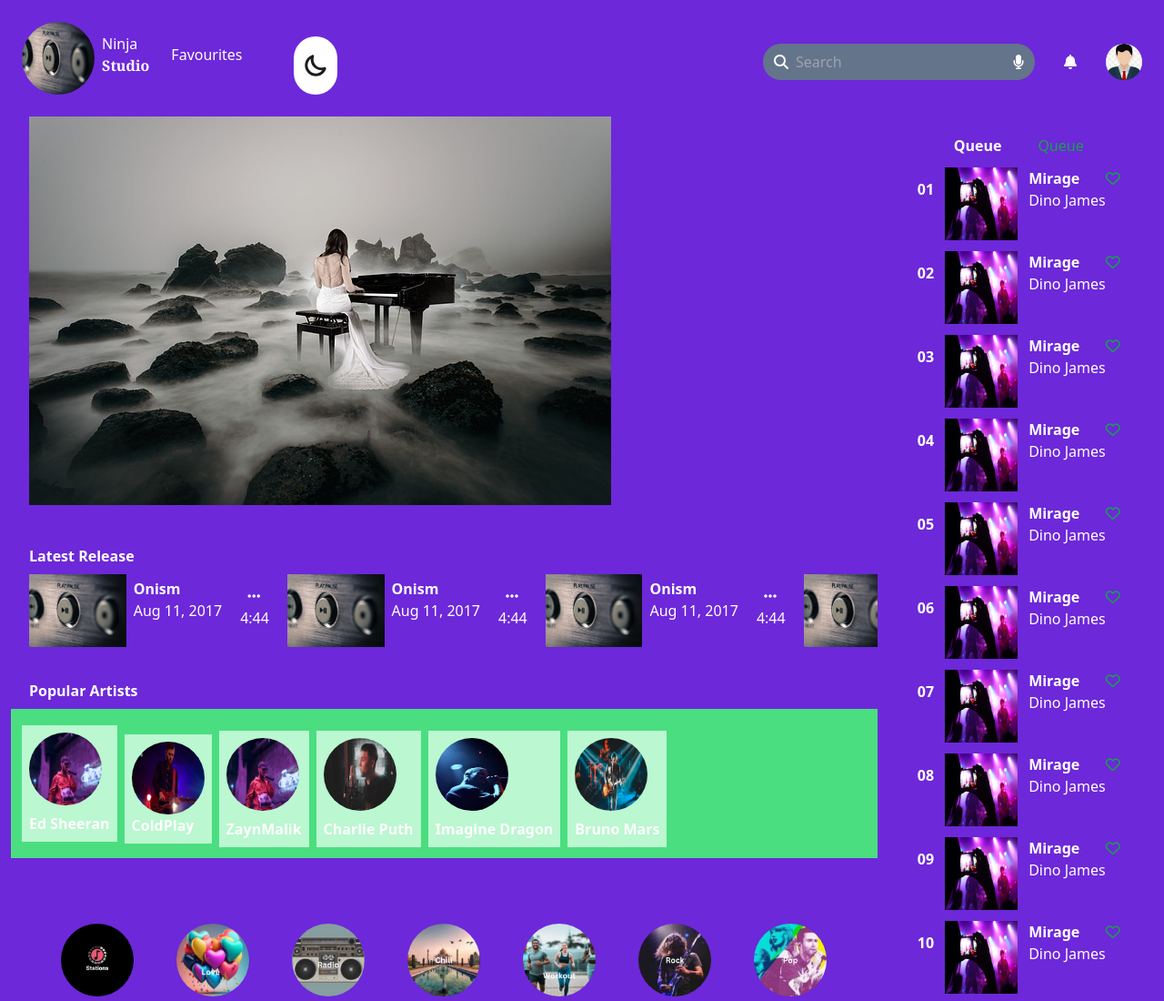
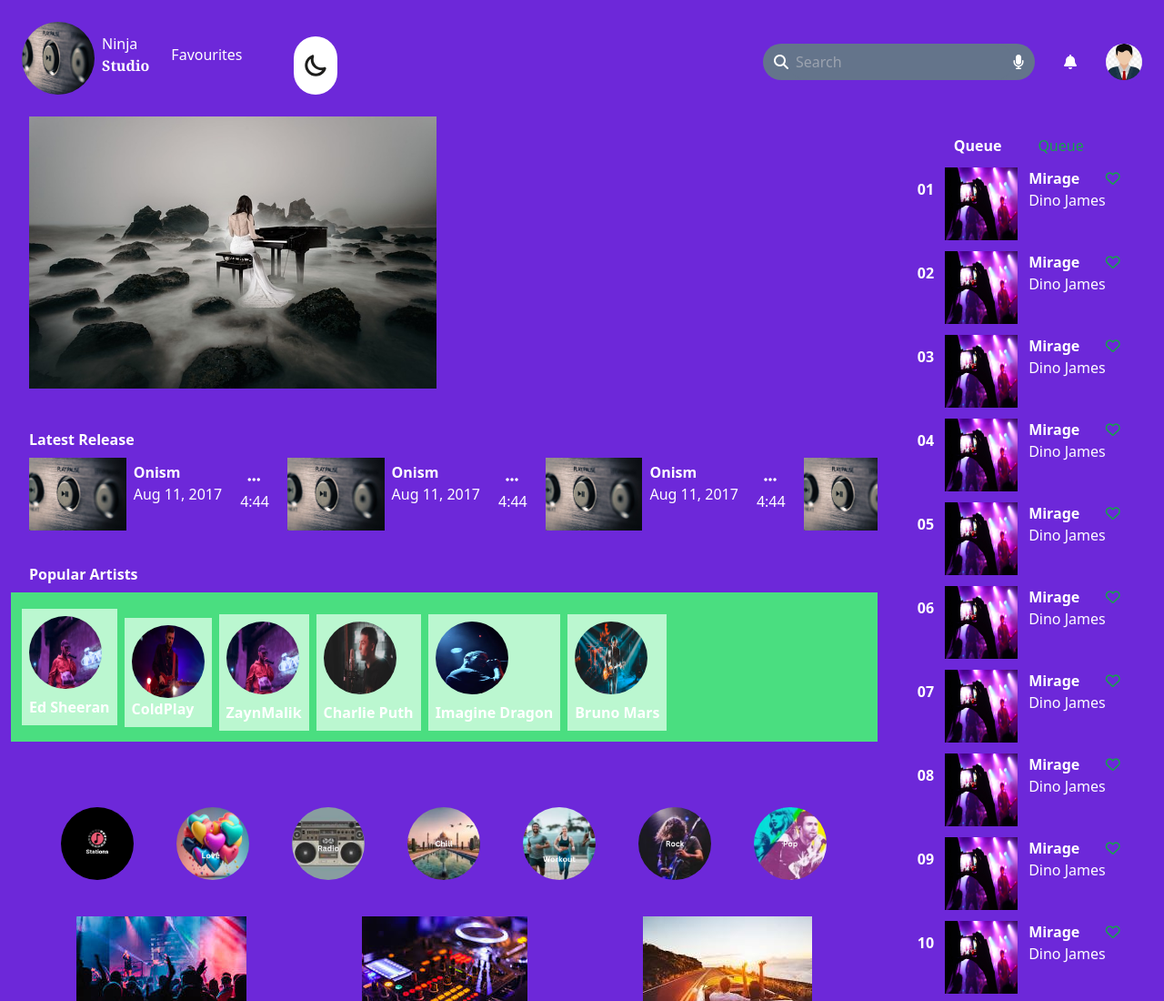
Before and after one commit to ashi345/MusicPlayerWithTailwindCSS, a website: page index.html in a window 1280 px wide. Shown: the top 1100 px of the page at 91% size. Drawn offline with Linux system fonts and the light colour scheme; some icons are missing.

```diff
--- a/index.html
+++ b/index.html
@@ -68,7 +68,7 @@
         <!-- Left part Section -->
         <section class="max-w-full md:w-5/6 space-y-3">
             <!-- First Div has Pic -->
-            <div class="ml-8">
+            <div class="ml-8 max-w-md">
                 <img src="./Img/piano-spielerin-3847833_640.jpg" alt=" initial internation release logo ">
             </div>
 
```
